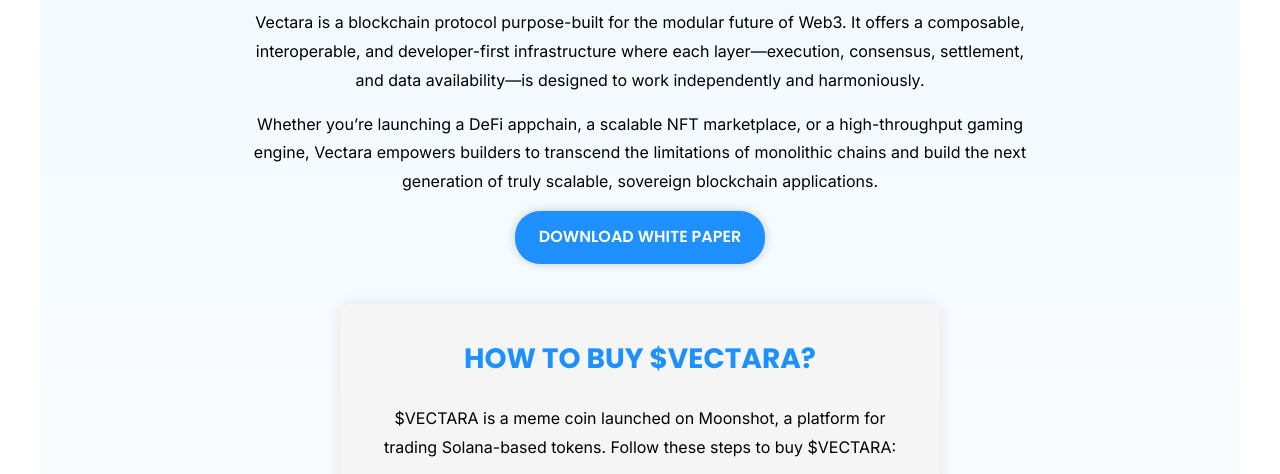
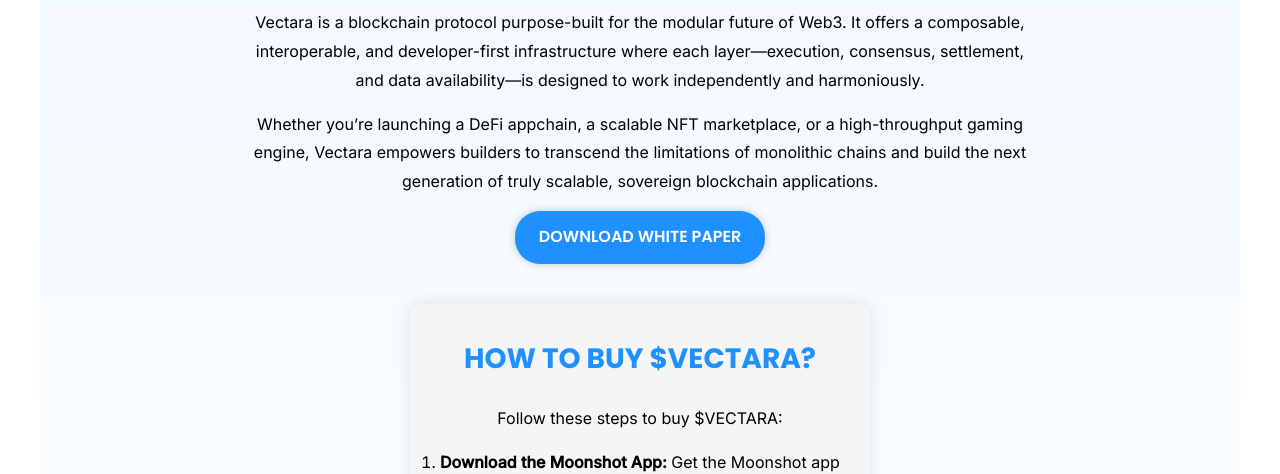
Before and after one commit to vectaralink/vectaralink.github.io, a plain HTML site: page index.html in a window 1280 px wide. Shown: the part 307-781 px from the top of the page. Drawn offline with Linux system fonts and the light colour scheme.

Commit message:
Update index.html

```diff
--- a/index.html
+++ b/index.html
@@ -38,7 +38,7 @@
             </div>
             <div class="how-to-buy">
                 <h2>How to Buy $VECTARA?</h2>
-                <p>$VECTARA is a meme coin launched on Moonshot, a platform for trading Solana-based tokens. Follow these steps to buy $VECTARA:</p>
+                <p>Follow these steps to buy $VECTARA:</p>
                 <ol>
                     <li><strong>Download the Moonshot App:</strong> Get the Moonshot app from the iOS App Store or Google Play Store.</li>
                     <li><strong>Sign Up:</strong> Create an account using your email and Face ID—no seed phrases required.</li>
```
